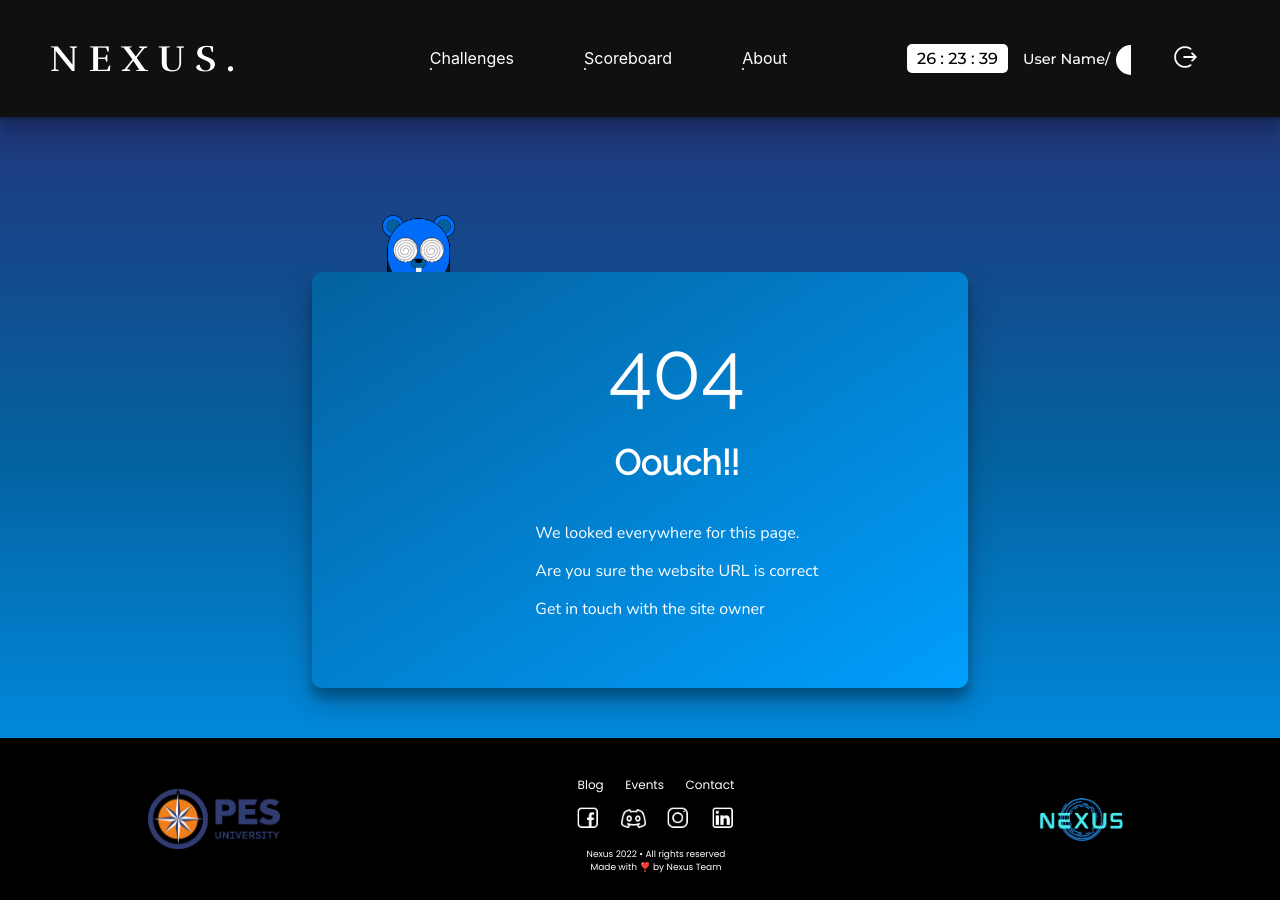
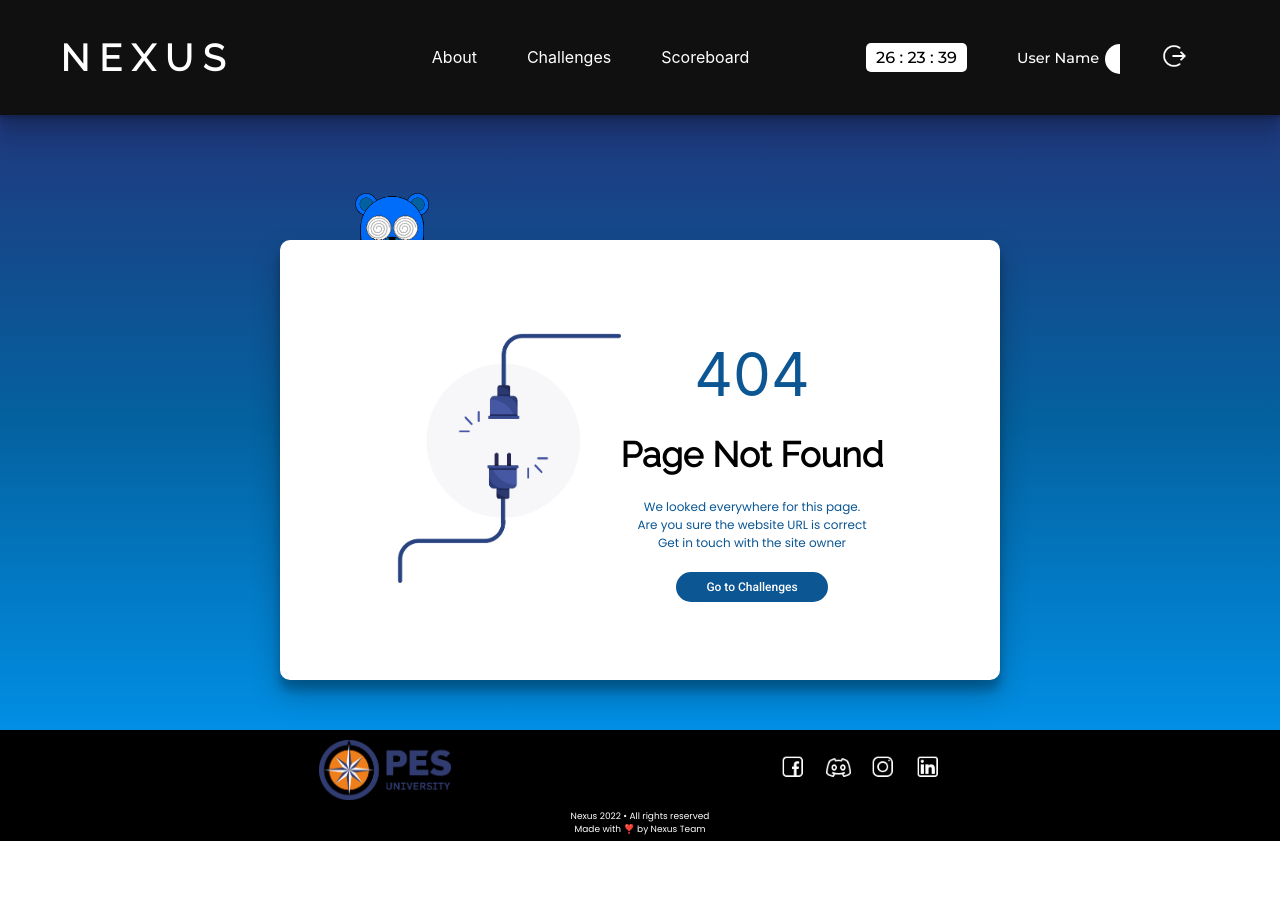
Before and after one commit to Nexus-PES/NexusTreasureHunt, a React (Create React App) app: page / in a window 1280 px wide. After the commit the page ends 841 px from the top, so only its background shows below. Built offline with nearby package versions, Linux system fonts and the light colour scheme; a web font is replaced by a local one.

Commit message:
Made many changes in frontend: Changed the styling of 404 and login page compeletey, changed the alignment of footer and header with minor changes in the card

```diff
--- a/src/App.css
+++ b/src/App.css
@@ -30,7 +30,7 @@
 }
 
 .navbar_ribbon li {
-  padding: 0 10px;
+  padding: 0 -5px;
   list-style-type: none;
 }
 
@@ -42,7 +42,7 @@
 
 .nav_links_underline {
   height: 2px;
-  width: 2px;
+  width: 0px;
   background-color: #fff;
   border-radius: 50px;
   transition: all ease-in-out 100ms;
@@ -68,6 +68,10 @@
   z-index: 2;
 }
 
+/* .header_nexus_logo{
+  height:30px;
+} */
+
 .header_title {
   /* font-family: 'Fauna One', serif; */
   /* font-family: 'Julius Sans One', sans-serif; */
@@ -78,7 +82,8 @@
   /* font-family: 'Roboto', sans-serif; */
   /* font-family: 'Ubuntu', sans-serif; */
   /* font-family: 'Raleway', sans-serif; */
-  font-family: 'Rufina', serif;
+  /* font-family: 'Rufina', serif; */
+  font-family: 'Raleway', sans-serif;
   font-size: 2.3em;
   letter-spacing: 10px;
 }
@@ -125,7 +130,8 @@
 }
 
 .time_remaining_block {
-  margin: 0 15px;
+  margin: 0px 50px 0 0;
+  padding:0 20px;
   font-family: 'Montserrat', sans-serif;
   padding: 5px 10px;
   border-radius: 5px;
@@ -144,7 +150,7 @@
 
 .hero_animate_content {
   display: flex;
-  justify-content: flex-start;
+  justify-content: center;
   align-items: center;
   height: 100%;
   color: transparent;
@@ -386,7 +392,8 @@
   z-index: 1;
   box-shadow: rgba(0, 0, 0, 0.2) 0px 12px 28px 0px, rgba(0, 0, 0, 0.1) 0px 2px 4px 0px, rgba(255, 255, 255, 0.05) 0px 0px 0px 1px inset;
   border-radius: 20px;
-  background-image: linear-gradient(#04619f, #009ffd);
+  /* background-image: linear-gradient(#04619f, #009ffd); */
+  background-color: #fff;
   filter: blue(12px);
 }
 
@@ -519,18 +526,26 @@
   margin-top: 5px;
   font-size: 14px;
   font-family: 'Ubuntu', sans-serif;
+  color:#062036;
 }
 
 /* -------------footer------------- */
 
-.footer_comp {
+.footer_comp{
   background-color: #000;
+  color: #fff;
+
+}
+
+.footer_logo_link {
+  padding:0 50px;
   display: flex;
-  justify-content: space-around;
+  justify-content: space-evenly;
   align-items: center;
   padding: 10px;
-  color: #fff;
+
   margin-top: auto;
+
 }
 
 .footer_pes_logo {
@@ -572,6 +587,7 @@
   justify-content: center;
   font-size: 9px;
   font-family: 'Poppins', sans-serif;
+  padding-bottom:5px;
 }
 
 .footer_social_icons {
@@ -638,23 +654,27 @@
   align-items: center;
   justify-content: center;
   padding: 0.5em;
-  margin: 150px auto 50px;
-  height: 50vh;
+  margin: 105px auto 50px;
+  height: 60vh;
   max-width: 80vh;
-  background-image: linear-gradient(to bottom right,#04619f, #009ffd);
+  /* background-image: linear-gradient(to bottom right,#04619f, #009ffd); */
+  background-color: #fff;
   border-radius: 10px;
   box-shadow: rgba(0, 0, 0, 0.25) 0px 14px 28px, rgba(0, 0, 0, 0.22) 0px 10px 10px;
 }
 
 .login_heading {
-  color: #fff;
-  -webkit-text-fill-color:transparent;
-  -webkit-text-stroke-width: 2px;
+  color: #0B5693;
+  /* -webkit-text-fill-color:transparent; */
   font-family: 'Raleway', sans-serif;
   letter-spacing: 2px;
   font-size: 25px;
   text-align: center;
   padding: 2px 25px;
+}
+
+.login_heading_th{
+  -webkit-text-stroke-width: 1px;
 }
 
 .login_side_image {
@@ -664,6 +684,7 @@
   background-image: url("./images/login_sidepage.jpg");
   background-size: cover;
   border-radius: 10px;
+  opacity: 0.9;
 }
 
 .logincard_form {
@@ -677,9 +698,10 @@
 }
 
 .logincard_label {
+  color: #0B5693;
   font-weight: bold;
-  color: #fff;
   margin: 5px;
+  font-size: 1.1em;
 }
 
 .logincard_label_div {
@@ -687,11 +709,18 @@
   flex-direction: column;
   align-items: left;
   justify-content: flex-start;
-  font-size: 13px;
+  font-size: 14.5px;
   margin:5px 20px;
 }
 
+.logincard_label1{
+  position:relative;
+  top:-20px;
+}
+
 .login_card_label2 {
+  position:relative;
+  top:-35px;
   height: 90px;
 }
 
@@ -706,33 +735,39 @@
   height: 20px;
   width: 20px;
   position: relative;
-  top: 53px;
-  left: 15px;
+  top: 58px;
+  left: 12px;
+}
+
+.login_pass{
+  height: 18px;
+  width: 18px;
 }
 
 .logincard_input {
   border-radius: 5px;
-  font-size: 16px;
-  padding: 4px 10px 4px 40px;
+  font-size: 13.5px;
+  padding: 8px 10px 8px 30px;
   border: none;
   margin: 5px;
   background-color: #e2e2e2;
 }
 
 .logincard_btn_div {
+  position: relative;
   text-align: center;
   justify-content: center;
   font-weight: bold;
   display: flex;
+  /* padding-bottom:px; */
+  top:-10px;
 }
 
 .logincard_btn {
-  /* padding: 10px 10px; */
-  border-radius: 0 10px 0 10px;
-  /* margin:0 0 15px; */
+  border-radius:10px ;
   width: 50%;
   border: 1px solid #00112F;
-  font-family: 'Ubuntu', sans-serif;
+  font-family: 'Raleway', sans-serif;
   font-weight: bold;
   font-size: 14px;
   box-shadow: rgba(17, 17, 26, 0.1) 0px 1px 0px, rgba(17, 17, 26, 0.1) 0px 8px 24px, rgba(17, 17, 26, 0.1) 0px 16px 48px;
@@ -755,7 +790,7 @@
 .nox_login {
   height: 0;
   position: relative;
-  top: -190px;
+  top: -200px;
   left: -270px;
   z-index: -1;
 }
@@ -763,50 +798,76 @@
 /* -------------not found------------- */
 
 .notfound_comp {
-  color:#fff;
+  color:#0B5693;
   display: flex;
   flex-direction: row;
   align-items: center;
   justify-content: center;
-  padding: 0.5em;
-  margin: 150px auto 50px;
-  height: 50vh;
-  max-width: 80vh;
+  /* padding: 0.5em; */
+  margin: 120px auto 50px;
+  height: 55vh;
+  max-width: 90vh;
   background-color: rgba(255, 255, 255, 0.126);
-  background-image: linear-gradient(to bottom right,#04619f, #009ffd);
+  /* background-image: linear-gradient(to bottom right,#04619f, #009ffd); */
+  background-color: #fff;
   border-radius: 10px;
   box-shadow: rgba(0, 0, 0, 0.25) 0px 14px 28px, rgba(0, 0, 0, 0.22) 0px 10px 10px;
 }
 
+.notfound_img_img{
+  height:250px;
+}
+
 .nox_notfound {
   position: relative;
-  top: -150px;
-  left: -100px;
+  top: -10px;
+  left: -380px;
 }
 
 .notfound_desc {
   display: flex;
   flex-direction: column;
   align-items: center;
-  justify-content: flex-start;
+  justify-content: center;
 }
 
-.notfound_desc p{
-  font-family: 'Nunito', sans-serif;
+.notfound_cont div{
+  font-family: 'Poppins', sans-serif;
+  font-size: 12px;
+  font-weight:500;
 }
 
 .notfound_heading {
   font-family: 'Raleway', sans-serif;
   font-size: 35px;
+  color:#000;
 }
 
 .notfound_heading_404{
-  font-size: 80px;
-  font-family: 'Raleway', sans-serif;
+  font-size: 60px;
 }
 
 .notfound_cont {
+  display: flex;
+  flex-direction: column;
+  justify-content: center;
+  align-items: center;
   font-family: 'Roboto', sans-serif;
+}
+
+.notfound_btn{
+  background-color: #0B5693;
+  color:#fff;
+  text-decoration: none;
+  margin:20px;
+  padding:8px 30px;
+  border-radius: 20px;
+  font-size: 12px;
+  font-weight: 500;
+}
+
+.navfound_btn:hover{
+  box-shadow: rgba(0, 0, 0, 0.25) 0px 54px 55px, rgba(0, 0, 0, 0.12) 0px -12px 30px, rgba(0, 0, 0, 0.12) 0px 4px 6px, rgba(0, 0, 0, 0.17) 0px 12px 13px, rgba(0, 0, 0, 0.09) 0px -3px 5px;
 }
 
 /* font-family: 'Nunito', sans-serif; */
--- a/src/components/Footer.jsx
+++ b/src/components/Footer.jsx
@@ -1,14 +1,20 @@
 import React from 'react'
 import pes_logo from '../images/logo-dark.png'
-import FooterDesc from "./FooterDesc"
+import FooterMedia from "./FooterMedia"
 import club_logo from "../images/nexus_logo.png"
 
 export default function Footer() {
   return (
     <div className="footer_comp">
+    <div className="footer_logo_link">
         <img className="footer_pes_logo" src={pes_logo} alt="college logo"></img>
-        <p><FooterDesc /></p>
-        <img className="footer_pes_logo" src={club_logo} alt="college logo"></img>
+        <FooterMedia />
+    </div>
+    <div className="footer_rights">
+                <div>Nexus {new Date().getFullYear()} • All rights reserved</div>
+                <div>Made with ❣️ by Nexus Team</div>
+            </div>
+        {/* <img className="footer_pes_logo" src={club_logo} alt="college logo"></img> */}
     </div>
   )
 }
--- a/src/components/FooterDesc.jsx
+++ b/src/components/FooterMedia.jsx
@@ -7,25 +7,21 @@ import facebook from '../images/facebook.png'
 export default function Footer_desc() {
     return (
         <div className="footer_desc_comp">
-            <div >
+            {/* <div >
                 <ul className="footer_links footer_sites">
                     <li><a href="/">Blog</a></li>
                     <li><a href="/">Events</a></li>
-                    <li><a href="mailto:nexus_cse@pes.edu?subject = Feedback&body = Message">Contact</a></li>
+                    <li><a href="/">Contact</a></li>
                 </ul>
-            </div>
+            </div> */}
             <div>
                 <ul className="footer_links">
-                    <li><a href="/"><img src={facebook} className="footer_social_icons" alt="socail media" /></a></li>
+                    <li><a href="mailto:nexus_cse@pes.edu?subject = Feedback&body = Message"><img src={facebook} className="footer_social_icons" alt="socail media" /></a></li>
                     <li><a href="/"><img src={discord} className="footer_social_icons" alt="socail media" /></a></li>
                     <li><a href="https://www.instagram.com/nexus.pesu/"><img src={insta} className="footer_social_icons" alt="socail media" /></a></li>
                     <li><a href="https://www.linkedin.com/company/nexus-pes/"><img src={linkedin} className="footer_social_icons" alt="socail media" /></a></li>
                 </ul>
             </div>
-            <div className="footer_rights">
-                <div>Nexus {new Date().getFullYear()} • All rights reserved</div>
-                <div>Made with ❣️ by Nexus Team</div>
-            </div>
         </div>
     )
 }
--- a/src/components/Header.jsx
+++ b/src/components/Header.jsx
@@ -5,20 +5,19 @@ import Progress from './Progress';
 import NavLinks from './NavLinks';
 import { Link } from 'react-router-dom';
 import logout from "../images/logout.png"
+// import nexus_logo from "../images/nexus_logo.png"
 
 export default function Header(props) {
     return (
         <>
             <div className="header_comp">
-                <h2 className="header_title">NEXUS.</h2>
-                {/* <div className="navbar_comp"> */}
+            {/* <img className="header_nexus_logo" src={nexus_logo} /> */}
+                <h2 className="header_title">NEXUS</h2>
                 <ul className="navbar_ribbon">
-                    {/* <li><NavLinks nav_href='/NexusTreasureHunt/admin'>Admin</NavLinks></li> */}
+                    <li><NavLinks nav_href='/NexusTreasureHunt/about'>About</NavLinks></li>
                     <li><NavLinks nav_href='/NexusTreasureHunt/challenges'>Challenges</NavLinks></li>
                     <li><NavLinks nav_href='/NexusTreasureHunt/scoreboard'>Scoreboard</NavLinks></li>
-                    <li><NavLinks nav_href='/NexusTreasureHunt/about'>About</NavLinks></li>
                 </ul>
-                {/* </div> */}
                 <div className="header_left">
                     <TimeLeft />
                     <Profile name={props.name} />
--- a/src/components/LoginCard.jsx
+++ b/src/components/LoginCard.jsx
@@ -8,11 +8,11 @@ export default function LoginCard() {
     return (
         <div className="logincard_comp">
             <div className="login_side_image" >
-                <video src={login_vid} height="400px" type="mp4a" autoplay loop muted />
+                <video src={login_vid} height="500px" type="mp4a" autoplay loop muted />
                 {/* <source src={login_vid} type="video/mp4" /> */}
             </div>
             <form action='/' className="logincard_form">
-                <h2 className="login_heading">Welcome to Treasure Hunt</h2>
+                <h2 className="login_heading">Welcome to <span className="login_heading_th">Treasure Hunt</span></h2>
                 <div className="logincard_label1 logincard_label_div">
                     <img className="login_image" src={login_user} alt="loginpic" />
                     <label className="logincard_label" for="UserName">UserName</label>
--- a/src/components/NotFound404.jsx
+++ b/src/components/NotFound404.jsx
@@ -1,19 +1,28 @@
 import React from 'react'
 import Bear from './Bear'
+import error from "../images/404_img.png"
+// import NavLinks from './NavLinks'
+import { Link } from 'react-router-dom'
 
 export default function NotFound404() {
     return (
         <div className="notfound_comp">
-            <div className="nox_notfound">
-                <Bear spin_eye_animate="spin_animate" spin_eyes="spin_eyes" />
+            <div className="notfound_img_div" >
+                <img className="notfound_img_img" src={error} alt="error" />
             </div>
             <div className="notfound_desc">
-                <div className="notfound_heading_404">404</div>
-                <h1 className="notfound_heading">Oouch!!</h1>
-                <div className="notfound_cont">
-                    <p>We looked everywhere for this page.</p>
-                    <p>Are you sure the website URL is correct</p>
-                    <p>Get in touch with the site owner</p>
+                <div className="nox_notfound">
+                    <Bear spin_eye_animate="spin_animate" spin_eyes="spin_eyes" />
+                </div>
+                <div className="notfound_desc">
+                    <div className="notfound_heading_404">404</div>
+                    <h1 className="notfound_heading">Page Not Found</h1>
+                    <div className="notfound_cont">
+                        <div>We looked everywhere for this page.</div>
+                        <div>Are you sure the website URL is correct</div>
+                        <div>Get in touch with the site owner</div>
+                        <Link className="notfound_btn" to='/NexusTreasureHunt/challenges'>Go to Challenges</Link>
+                    </div>
                 </div>
             </div>
         </div>
--- a/src/components/Profile.jsx
+++ b/src/components/Profile.jsx
@@ -6,7 +6,7 @@ export default function Profile(props) {
     return (
         <div className="profile_comp">
             <div className="profile_box">
-                <div className="profile_name">{props.name}/</div>
+                <div className="profile_name">{props.name}</div>
                 <div className="profile_logo" />
             </div>
         </div>
--- a/src/pages/About.js
+++ b/src/pages/About.js
@@ -5,7 +5,7 @@ import Header from '../components/Header'
 export default function About() {
   return (
     <div>
-      <Header name="User Name"/>
+      <Header name="User Name" />
       About
       <Footer />
     </div>
--- a/src/pages/Login.js
+++ b/src/pages/Login.js
@@ -1,5 +1,5 @@
 import React from 'react'
-// import Footer from '../components/Footer'
+import Footer from '../components/Footer'
 import LoginCard from '../components/LoginCard'
 
 
@@ -7,7 +7,7 @@ export default function Login() {
   return (
     <div>
         <LoginCard />
-        {/* <Footer /> */}
+        <Footer />
     </div>
   )
 }
```
Also changed, not shown: src/images/404_img.png (added).
